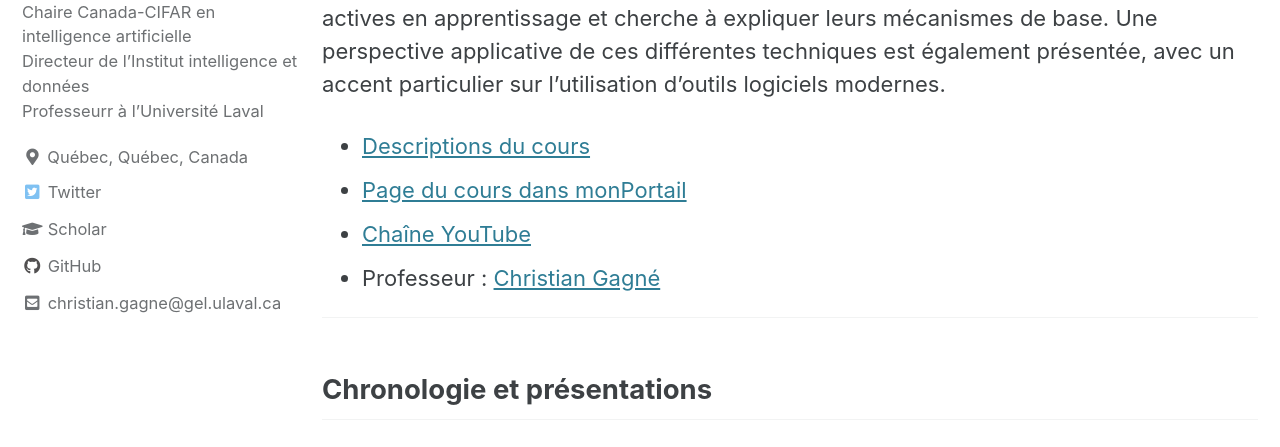
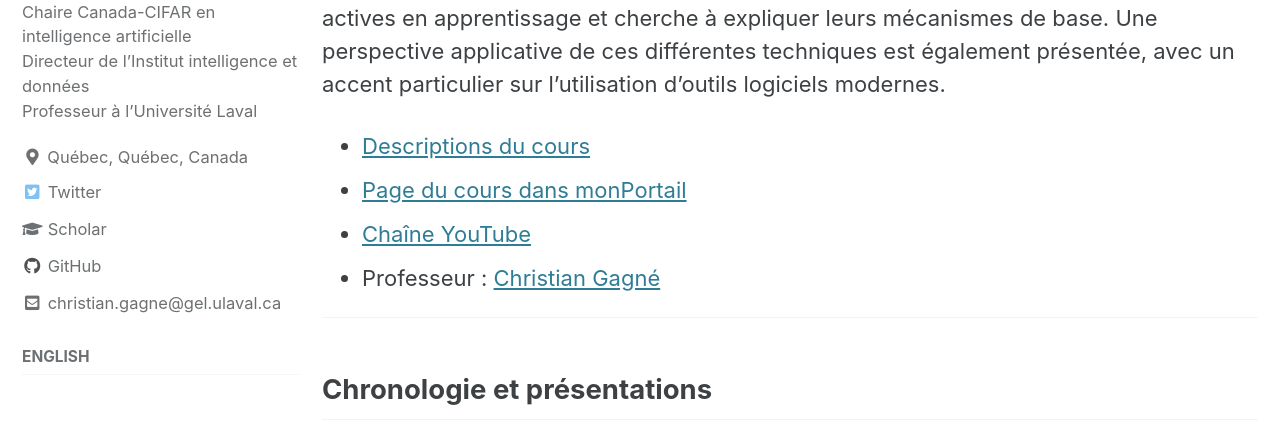
Before and after one commit to chgagne/chgagne.github.io, a Jekyll site: the page built from _pages/francais.md, in a window 1280 px wide. Shown: the part 274-721 px from the top of the page. Built offline with Jekyll 4.4.1, drawn with Linux system fonts in a browser that asks for light colours; cached includes are drawn as plain includes.

Commit message:
Essais navbar

```diff
--- a/_pages/francais.md
+++ b/_pages/francais.md
@@ -1,10 +1,13 @@
 ---
 masthead_title: "Page Web de Christian Gagné"
 permalink: /francais/
+nav: "fr"
+sidebar:
+  nav: "fr"
 author:
   name             : "Christian Gagné"
   avatar           : "/images/cgagne.jpg"
-  bio              : "Chaire Canada-CIFAR en intelligence artificielle<br/> Directeur de l'Institut intelligence et données<br/>Professeurr à l'Université Laval"
+  bio              : "Chaire Canada-CIFAR en intelligence artificielle<br/> Directeur de l'Institut intelligence et données<br/>Professeur à l'Université Laval"
   location         : "Québec, Québec, Canada"
   email            : # "christian.gagne@gel.ulaval.ca"
   links:
```
Also changed, not shown: _data/navigation.yml (+8 -0 lines).
